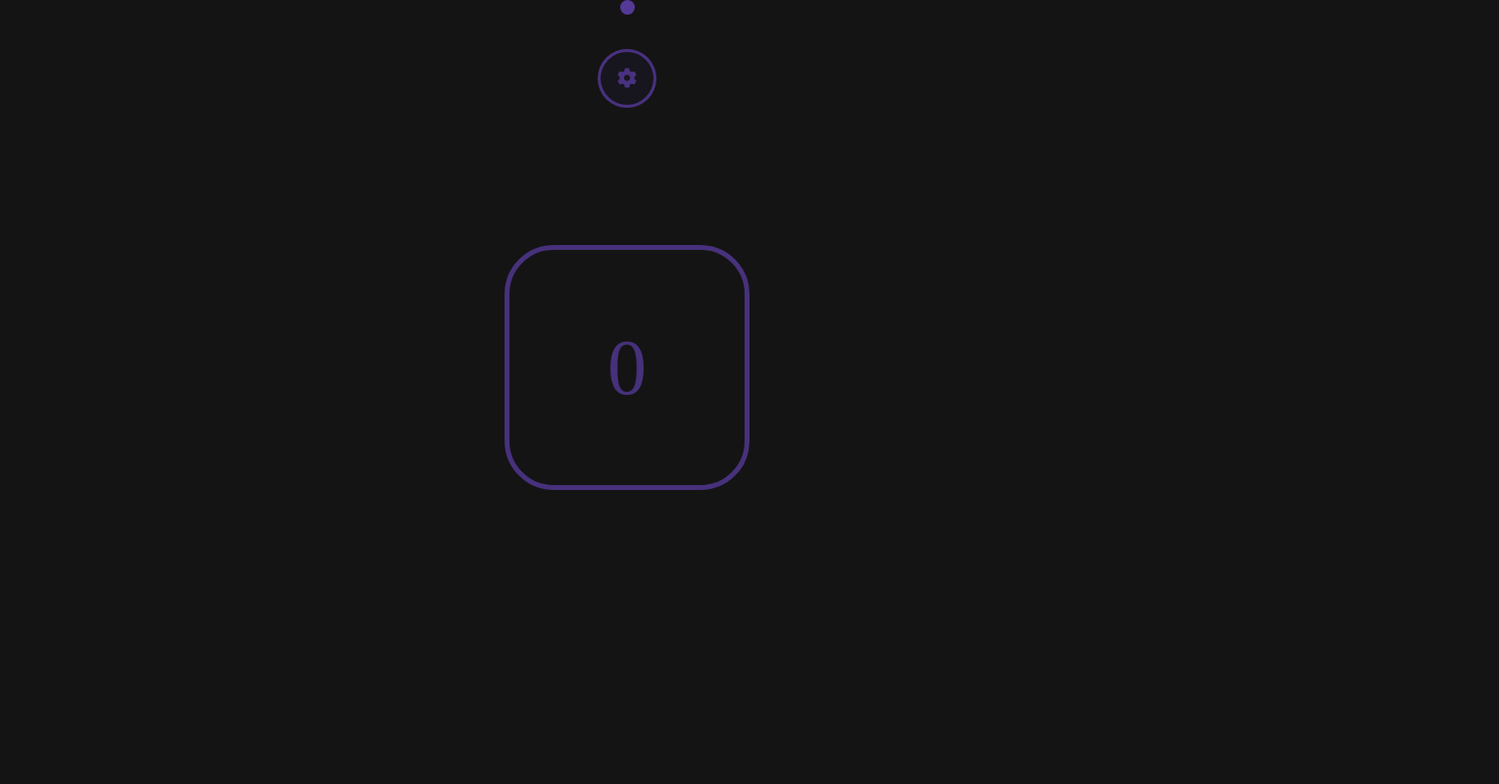
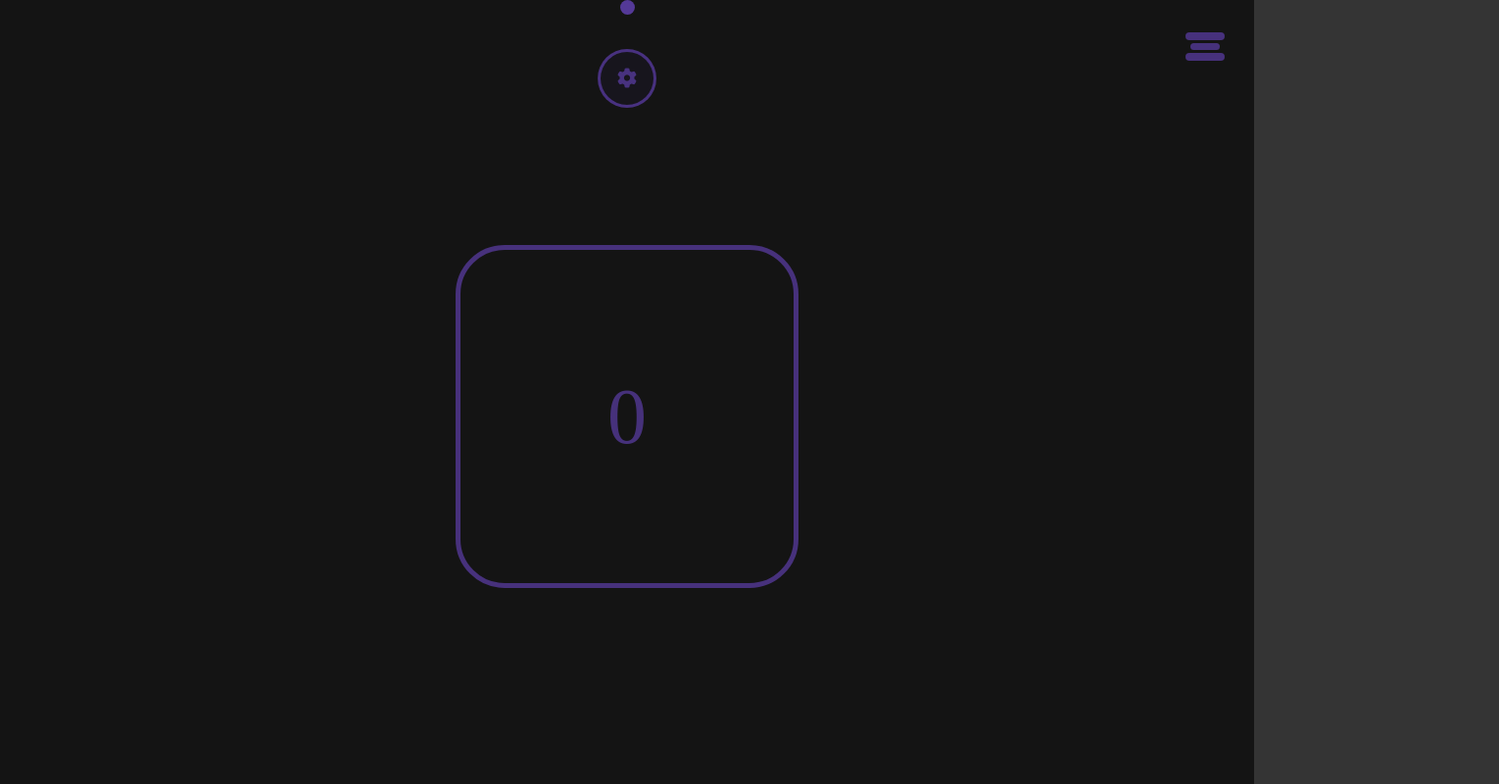
Before and after one commit to BastienVanhove/cursor-libs-magnet-light, a website built with Vite: page index.html in a window 1280 px wide. Shown: the whole page at 98% size, 1530 px wide, since content can reach past the window. Built offline with nearby package versions, Linux system fonts and the light colour scheme.

Commit message:
change example

```diff
--- a/assets/cursor-libs/cursor.ts
+++ b/assets/cursor-libs/cursor.ts
@@ -296,17 +296,19 @@ class Cursor{
         if(this.allLight.length >= 1){
 
             let lastLight : HTMLElement
+            let zIndex : string
             const hover = (e : any) =>{
                 this.filterOn()
                 lastLight = e.target
                 let targetStyle = e.target.style
-                targetStyle.zIndex = 999
+                zIndex = targetStyle.zIndex
+                targetStyle.zIndex = 9999
                 this.transitonCursor.style.background = "white"
             }
 
             const out = () =>{
                 this.filterOff()
-                if(lastLight) lastLight.style.zIndex = "0"
+                if(lastLight) lastLight.style.zIndex = zIndex
                 this.transitonCursor.style.background = this.color
             }
 
--- a/index.html
+++ b/index.html
@@ -17,6 +17,13 @@
       <p class="number">0</p>
     </div>
 
+    <div class="burger magnet-hover light">
+      <div class="bar bar1"></div>
+      <div class="bar bar2"></div>
+      <div class="bar bar3"></div>
+    </div>
+    <div class="menu-burger"></div>
+
     <script type="module" src="/src/main.ts"></script>
 
   </body>
--- a/src/main.ts
+++ b/src/main.ts
@@ -9,3 +9,26 @@ counter.addEventListener('click', ()=>{
     value++
     counterP.innerHTML = String(value)
 })
+
+const burger = document.querySelector('.burger') as HTMLDivElement
+const bar1 = document.querySelector('.bar1') as HTMLDivElement
+const bar2 = document.querySelector('.bar2') as HTMLDivElement
+const bar3 = document.querySelector('.bar3') as HTMLDivElement
+const menuBurger = document.querySelector('.menu-burger') as HTMLDivElement
+let burgerToggle = true
+burger.addEventListener('click', ()=>{
+    if(burgerToggle){
+        bar1.style.transform = "rotate(45deg) translate(5px, 10px)"
+        bar2.style.opacity = "0"
+        bar3.style.transform = "rotate(-45deg) translate(5px, -10px)"
+        menuBurger.style.transform = "translateX(0px)"
+        burgerToggle = false
+    }else{
+        bar1.style.transform = "rotate(0) translateY(0px)"
+        bar2.style.opacity = "1"
+        bar3.style.transform = "rotate(0) translateY(0px)"
+        menuBurger.style.transform = "translateX(250px)"
+        burgerToggle = true
+    }
+    console.log('clikc')
+})
--- a/src/style.css
+++ b/src/style.css
@@ -50,8 +50,8 @@ body{
   z-index: 1000;
 }
 .counter{
-  height: 250px;
-  width: 250px;
+  height: 350px;
+  width: 350px;
   position: absolute;
   border: 5px solid #6f49cf8e;
   border-radius:50px;
@@ -67,3 +67,46 @@ body{
   text-align: center;
   pointer-events: none;
 }
+
+.burger{
+  height: 50px;
+  width: 50px;
+  position: absolute;
+  top: 25px;
+  right: 25px;
+  z-index: 1000;
+}
+.bar{
+  background-color: #6f49cf8e;
+  pointer-events: none;
+  margin-left: auto;
+  margin-right: auto;
+  border-radius: 5px;
+  transition: 0.25s;
+
+}
+.bar1{
+  margin-top: 8px;
+  height: 8px;
+  width: 80%;
+}
+.bar2{
+  height: 7px;
+  width: 60%;
+  margin-top: 3px;
+}
+.bar3{
+  margin-top: 3px;
+  height: 8px;
+  width: 80%;
+}
+
+.menu-burger{
+  position: absolute;
+  height: 100%;
+  width: 250px;
+  background-color: rgba(255, 255, 255, 0.137);
+  right: 0;
+  transform: translateX(250px);
+  transition: 0.5s;
+}
--- a/taklist.txt
+++ b/taklist.txt
@@ -1,3 +1,4 @@
+pointer event bug
 not load when mobile size
 load cursor aniamtion when cursor device load
 
```
